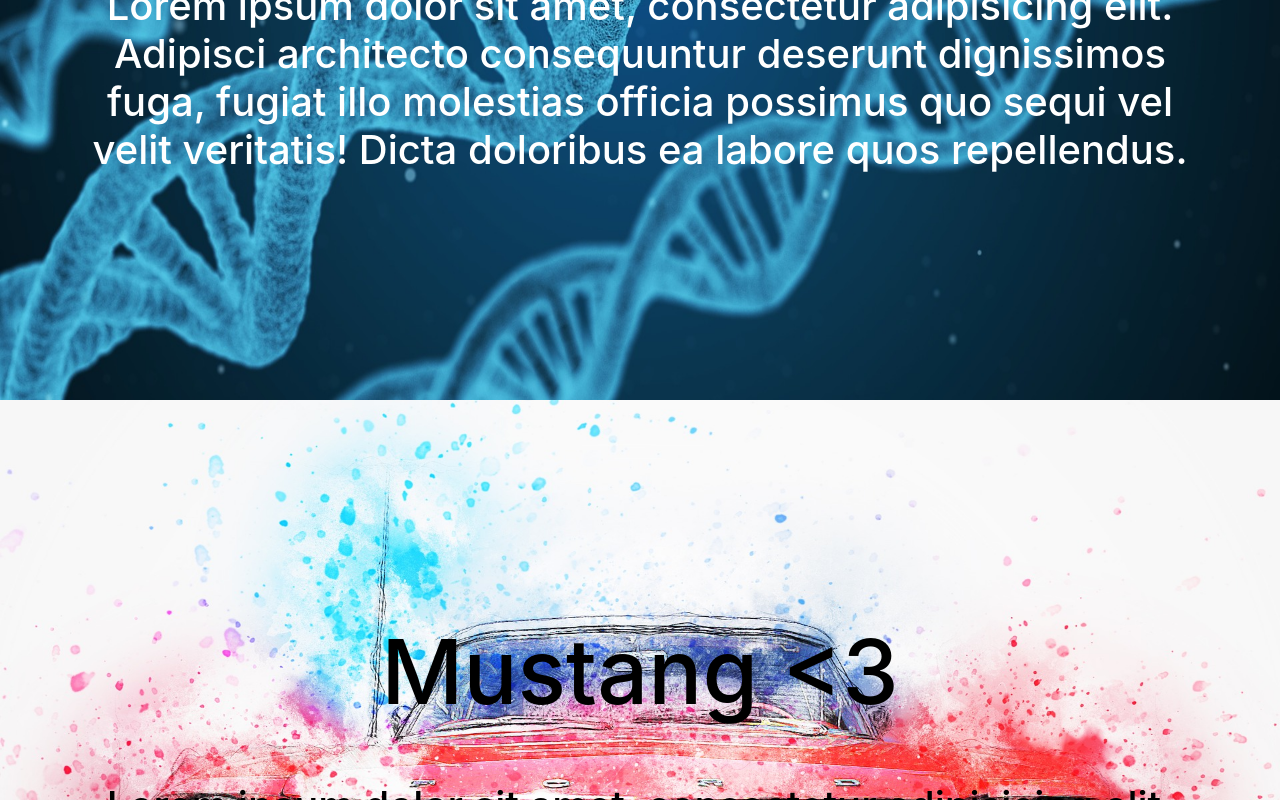
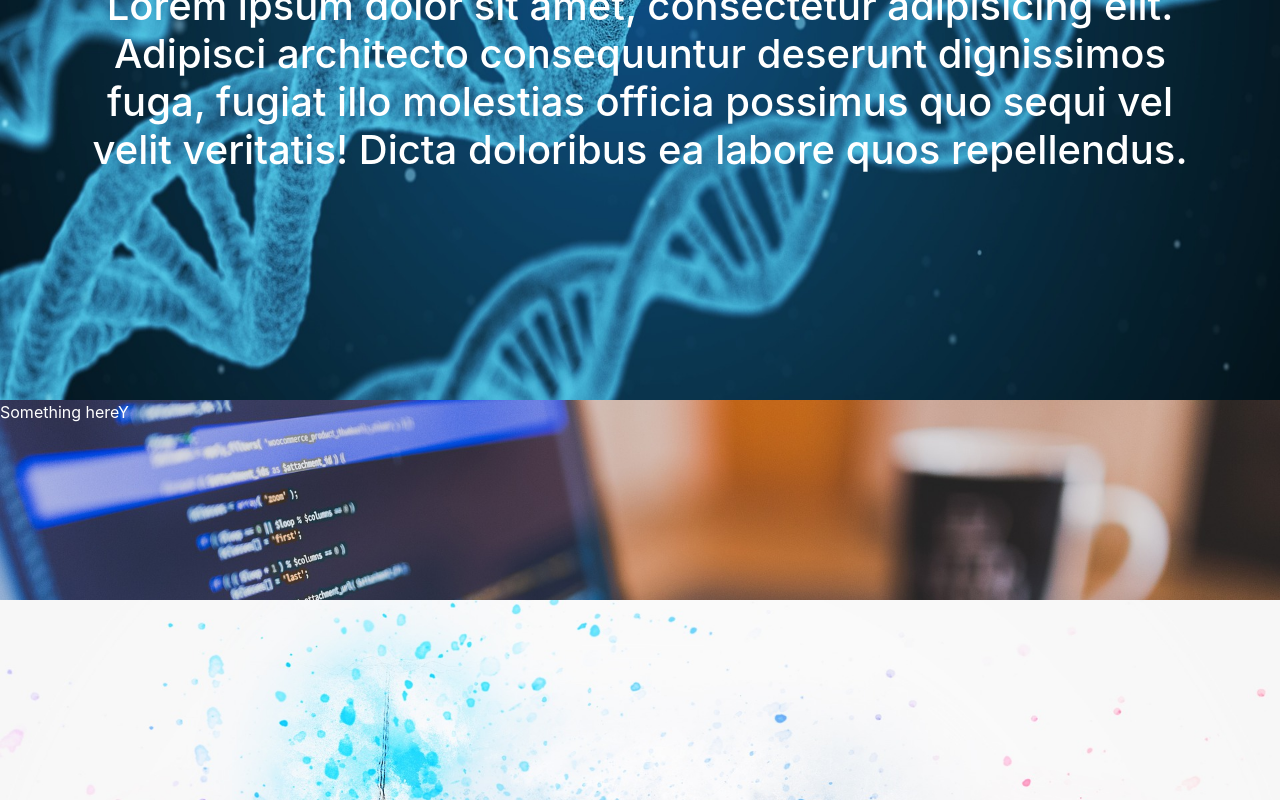
Before and after one commit to ideffix/react-portfolio, a React (Create React App) app: page / in a window 1280 px wide. Shown: the part 400-1200 px from the top of the page. Built offline with nearby package versions, Linux system fonts and the light colour scheme.

Commit message:
added background fixed section

```diff
--- a/src/App.js
+++ b/src/App.js
@@ -3,7 +3,9 @@
 import WholePageSection from './components/sections/WholePageSection';
 import dna from './images/dna.jpg';
 import mustang from './images/mustang.jpg';
+import coding from './images/coding.jpg';
 import TitleContentScheme from './schemes/TitleContentScheme';
+import BackgroundFixedSection from './components/sections/BackgroundFixedSection';
 
 const App = () => {
     return (
@@ -16,6 +18,9 @@
                     }
                 />
             </WholePageSection>
+            <BackgroundFixedSection imgSrc={coding} height={200}>
+                Something hereY
+            </BackgroundFixedSection>
             <WholePageSection imgSrc={mustang}>
                 <TitleContentScheme
                     className={'black'}
--- /dev/null
+++ b/src/components/sections/BackgroundFixedSection/BackgroundFixedSection.js
@@ -0,0 +1,15 @@
+import React from 'react';
+
+const BackgroundFixedSection = ({ imgSrc, children, height }) => {
+    const backgroundFixedStyle = {
+        background: `url(${imgSrc})`,
+        backgroundSize: 'cover',
+        backgroundAttachment: 'fixed',
+        position: 'relative',
+        width: '100%',
+        minHeight: `${height}px`,
+    };
+    return <div style={backgroundFixedStyle}>{children}</div>;
+};
+
+export default BackgroundFixedSection;
--- /dev/null
+++ b/src/components/sections/BackgroundFixedSection/index.js
@@ -0,0 +1,3 @@
+import BackgroundFixedSection from './BackgroundFixedSection';
+
+export default BackgroundFixedSection;
```
Also changed, not shown: src/images/coding.jpg (added).
